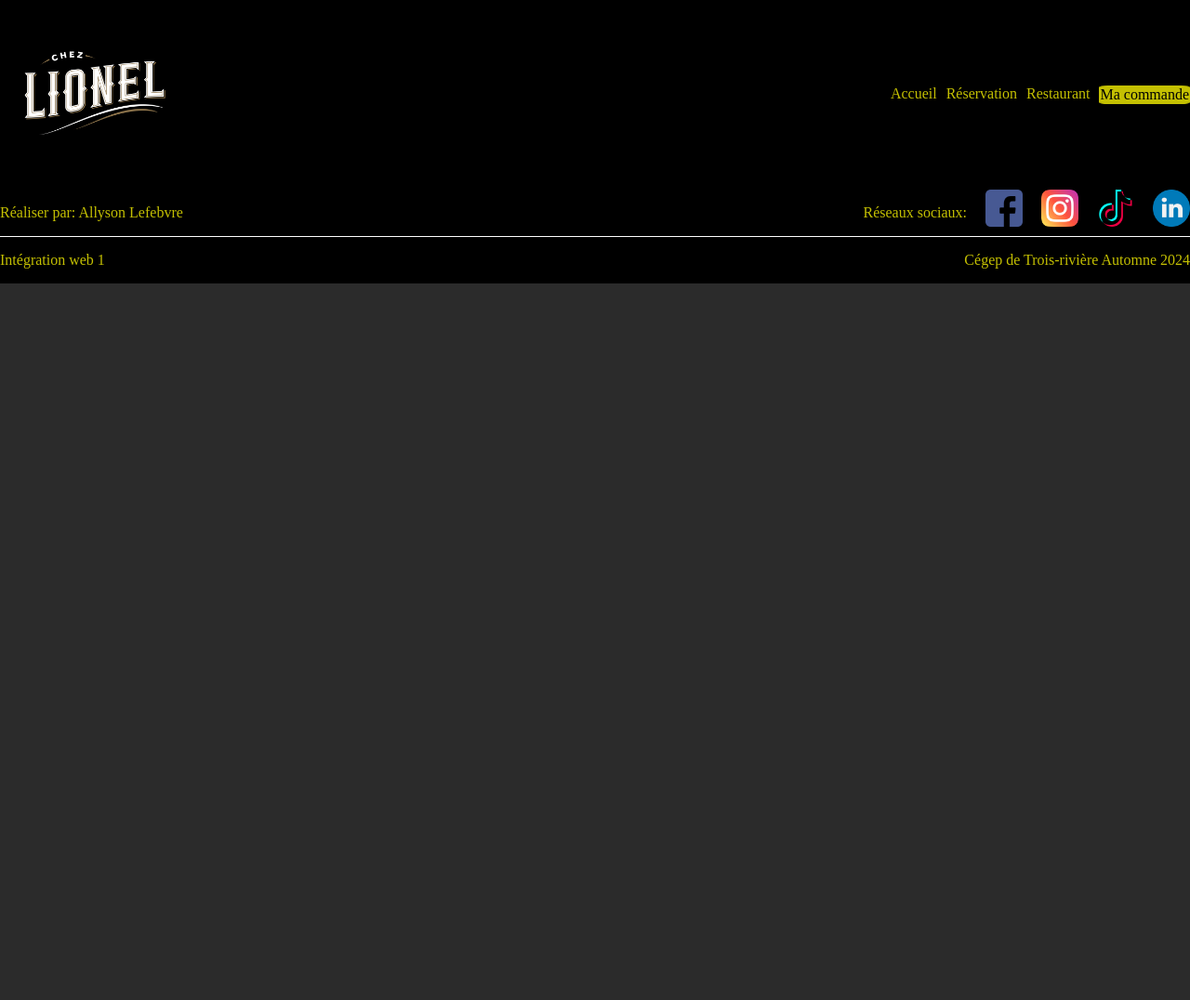
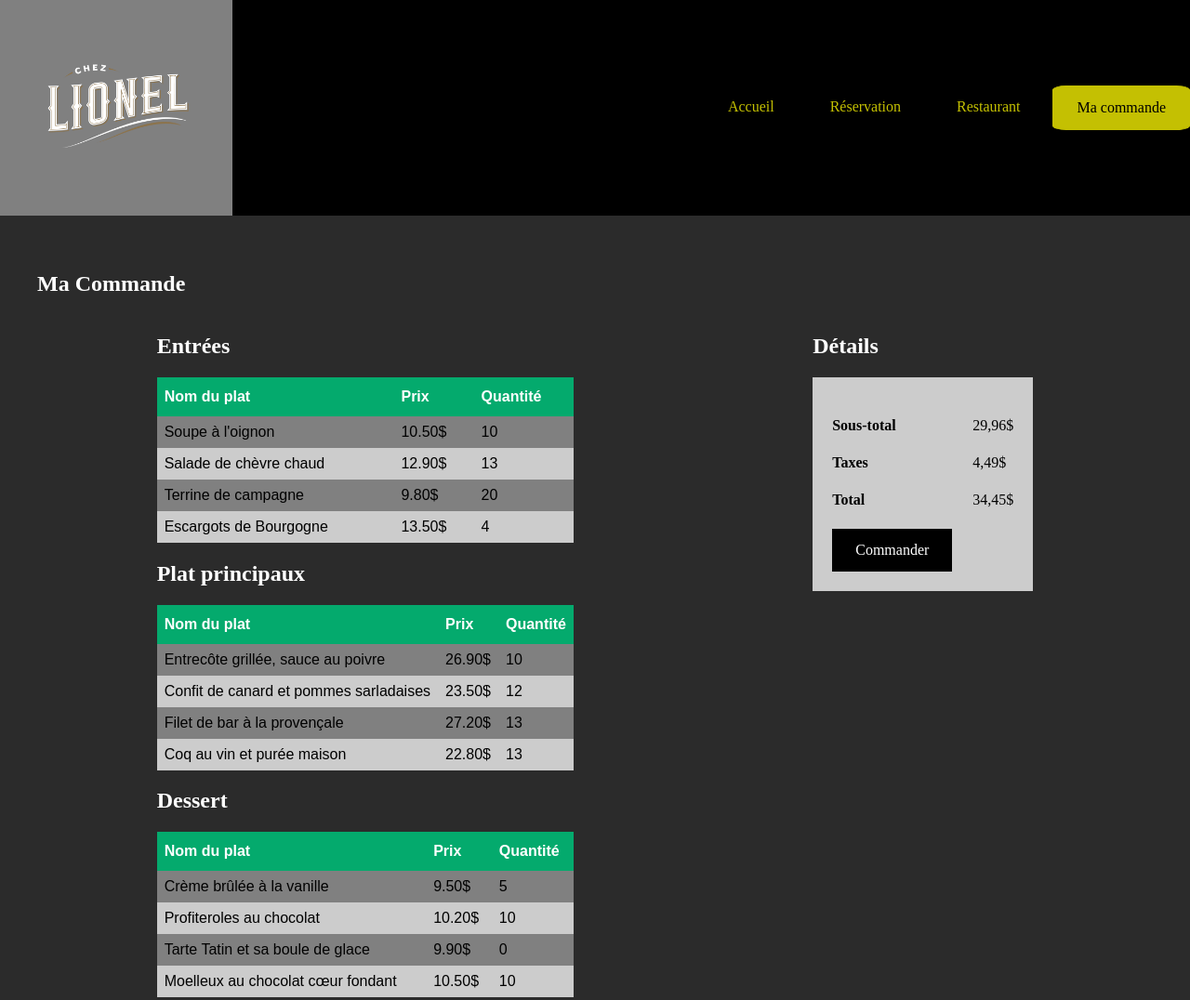
Before and after one commit to AllyLefebvre/TP3, a plain HTML site: page order.html in a window 1280 px wide. Shown: the top 1076 px of the page at 93% size. Before the commit the page ends 800 px from the top, so only its background shows below. Drawn offline with Linux system fonts and the light colour scheme.

Commit message:
Commander: terminer la page

```diff
--- a/order.html
+++ b/order.html
@@ -18,6 +18,130 @@
         <a id="commande" href="order.html">Ma commande</a>
       </nav>
     </header>
+
+    <main>
+      <section>
+        <h1 class="title">Ma Commande</h1>
+      </section>
+      <section class="tableFlex">
+        <div>
+          <div class="tableBack">
+            <h2>Entrées</h2>
+            <table class="food">
+              <tr>
+                <th>Nom du plat</th>
+                <th>Prix</th>
+                <th>Quantité</th>
+              </tr>
+              <tr>
+                <td>Soupe à l'oignon</td>
+                <td>10.50$</td>
+                <td>10</td>
+              </tr>
+              <tr>
+                <td>Salade de chèvre chaud</td>
+                <td>12.90$</td>
+                <td>13</td>
+              </tr>
+              <tr>
+                <td>Terrine de campagne</td>
+                <td>9.80$</td>
+                <td>20</td>
+              </tr>
+              <tr>
+                <td>Escargots de Bourgogne</td>
+                <td>13.50$</td>
+                <td>4</td>
+              </tr>
+            </table>
+          </div>
+          <div>
+            <h2>Plat principaux</h2>
+            <table class="food">
+              <tr>
+                <th>Nom du plat</th>
+                <th>Prix</th>
+                <th>Quantité</th>
+              </tr>
+              <tr>
+                <td>Entrecôte grillée, sauce au poivre</td>
+                <td>26.90$</td>
+                <td>10</td>
+              </tr>
+              <tr>
+                <td>Confit de canard et pommes sarladaises</td>
+                <td>23.50$</td>
+                <td>12</td>
+              </tr>
+              <tr>
+                <td>Filet de bar à la provençale</td>
+                <td>27.20$</td>
+                <td>13</td>
+              </tr>
+              <tr>
+                <td>Coq au vin et purée maison</td>
+                <td>22.80$</td>
+                <td>13</td>
+              </tr>
+            </table>
+          </div>
+          <div>
+            <h2>Dessert</h2>
+            <table class="food">
+              <tr>
+                <th>Nom du plat</th>
+                <th>Prix</th>
+                <th>Quantité</th>
+              </tr>
+              <tr>
+                <td>Crème brûlée à la vanille</td>
+                <td>9.50$</td>
+                <td>5</td>
+              </tr>
+              <tr>
+                <td>Profiteroles au chocolat</td>
+                <td>10.20$</td>
+                <td>10</td>
+              </tr>
+              <tr>
+                <td>Tarte Tatin et sa boule de glace</td>
+                <td>9.90$</td>
+                <td>0</td>
+              </tr>
+              <tr>
+                <td>Moelleux au chocolat cœur fondant</td>
+                <td>10.50$</td>
+                <td>10</td>
+              </tr>
+            </table>
+          </div>
+        </div>
+        <div>
+          <h2>Détails</h2>
+          <table>
+            <tr>
+              <th></th>
+              <th></th>
+            </tr>
+            <tr>
+              <td><strong>Sous-total</strong></td>
+              <td>29,96$</td>
+            </tr>
+            <tr>
+              <td><strong>Taxes</strong></td>
+              <td>4,49$</td>
+            </tr>
+            <tr>
+              <td><strong>Total</strong></td>
+              <td>34,45$</td>
+            </tr>
+            <tr>
+              <td><a href="#" class="button">Commander</a></td>
+            </tr>
+          </table>
+        </div>
+      </section>
+    </main>
 
     <footer>
       <div class="flex">
--- a/styles/styles.css
+++ b/styles/styles.css
@@ -158,3 +158,57 @@ label {
 #confirmationSection h1{
   text-align: center;
 }
+
+/********** Commande ********/
+
+.tableFlex {
+  display: flex;
+  justify-content: space-around;
+  align-items: flex-start;
+
+}
+
+div table  {
+  background-color: #ccc;
+  color: black;
+  border-spacing: 20px;
+}
+
+.food {
+  font-family: Arial, Helvetica, sans-serif;
+  border-collapse: collapse;
+  width: 100%;
+}
+
+.food td, .food th {
+  padding: 8px;
+}
+
+.food td {
+  color: black;
+}
+
+.food tr:nth-child(even){background-color: gray;}
+
+.food tr:hover {background-color: #ddd;}
+
+.food th {
+  padding-top: 12px;
+  padding-bottom: 12px;
+  text-align: left;
+  background-color: #04AA6D;
+  color: white;
+}
+
+a:link, a:visited {
+  background-color: black;
+  color: white;
+  padding: 14px 25px;
+  text-align: center;
+  text-decoration: none;
+  display: inline-block;
+}
+
+ a:hover, a:active {
+  background-color: grey;
+}
```
